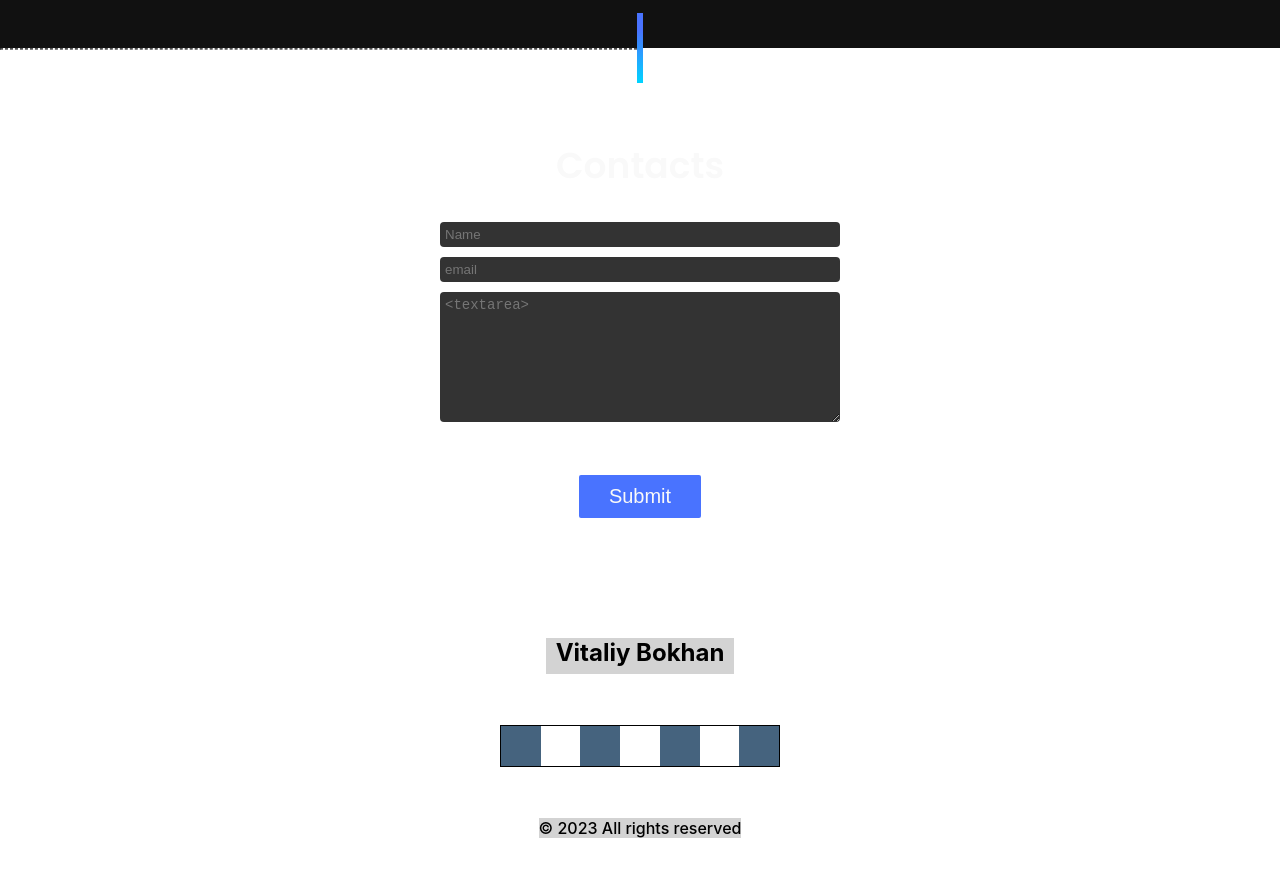
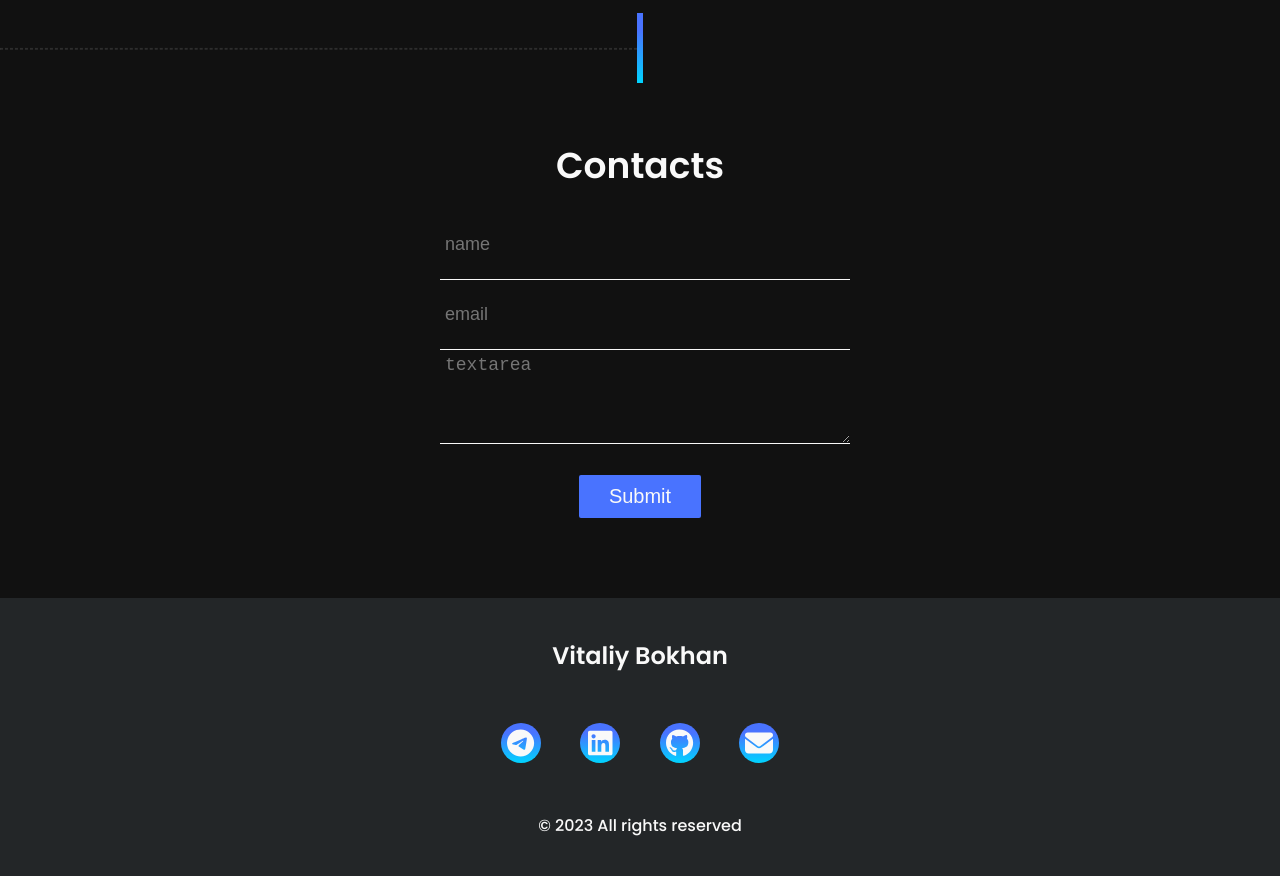
Before and after one commit to VitalickWeb/Portfolio, a React (Create React App) app: page / in a window 1280 px wide. Shown: the part 3260-4136 px from the top of the page. Built offline with nearby package versions, Linux system fonts and the light colour scheme.

Commit message:
made two parts portfolio

```diff
--- a/package.json
+++ b/package.json
@@ -4,6 +4,10 @@
   "private": true,
   "homepage": "https://VitalickWeb.github.io/Portfolio",
   "dependencies": {
+    "@fortawesome/fontawesome-svg-core": "^6.4.0",
+    "@fortawesome/free-brands-svg-icons": "^6.4.0",
+    "@fortawesome/free-solid-svg-icons": "^6.4.0",
+    "@fortawesome/react-fontawesome": "^0.2.0",
     "@testing-library/jest-dom": "^5.14.1",
     "@testing-library/react": "^13.0.0",
     "@testing-library/user-event": "^13.2.1",
--- a/src/components/contacts/Contacts.module.scss
+++ b/src/components/contacts/Contacts.module.scss
@@ -4,12 +4,11 @@
 .blockContacts {
   width: 100%;
   height: 550px;
-  //background-color: $bgColor;
+  background-color: $bgColor;
 
-  -webkit-box-shadow: 0px 20px 34px 9px rgba(17, 17, 17, 0.2);
-  -moz-box-shadow: 0px 20px 34px 9px rgba(17, 17, 17, 0.2);
-  box-shadow: 0px 20px 34px 9px rgba(17, 17, 17, 0.2);
-  z-index: 2;
+  -webkit-box-shadow: 0px 20px 34px 9px rgb(17, 17, 17);
+  -moz-box-shadow: 0px 20px 34px 9px rgb(17, 17, 17);
+  box-shadow: 0px 20px 34px 9px rgb(17, 17, 17);
 
   .containerContacts {
     width: 80%;
@@ -21,7 +20,7 @@
     justify-content: space-between;
     align-items: center;
 
-    padding: 90px 0 90px 0;
+    padding: 90px 0 40px 0;
 
     .blockContactsForm {
       width: 100%;
@@ -33,6 +32,8 @@
       align-items: center;
 
       .blockTitle {
+        margin-bottom: 10px;
+
         .itemTitle {
           @include textHead($textColor, 36px, $textPoppins);
           color: $textColor;
@@ -40,7 +41,6 @@
           margin-top: 0;
           margin-bottom: 0;
           padding: 0 10px 0 10px;
-
         }
       }
 
@@ -53,28 +53,59 @@
 
         input[type='text'],
         input[type='email'] {
+          color: #8e8e8e;
+          font-size: 18px;
           width: 100%;
-          padding: 5px;
-          box-sizing: border-box;
+
           outline: none;
-          margin-bottom: 10px;
-          background-color: #333;
-          color: $textColor;
           border: none;
-          border-radius: 4px;
+          background-color: #111;
+
+          border-bottom: 1px solid $textColor;
+          padding: 24px 5px 24px 5px;
+          transition: border-bottom-color 0.3s ease;
+
+          z-index: 2;
+          &:focus {
+            color: #8e8e8e;
+            background-color: #222;
+            border-bottom-color: $primaryColor;
+            animation: slideRight 0.5s ease;
+            outline: none;
+            -webkit-appearance: none;
+            box-shadow: none;
+            -webkit-box-shadow: none;
+            -moz-box-shadow: none;
+          }
         }
 
         textarea {
+          color: #8e8e8e;
+          font-size: 18px;
+          width: 100%;
+
           outline: none;
-          padding: 5px 0 0 5px;
           border: none;
-          font-size: 14px;
-          width: 100%;
-          height: 130px;
-          box-sizing: border-box;
-          background-color: #333;
-          color: #fff;
-          border-radius: 4px;
+          background-color: #111;
+
+          border-bottom: 1px solid $textColor;
+          padding: 5px 5px 48px 5px;
+          transition: border-bottom-color 0.3s ease;
+
+          &:focus {
+            background-color: #222;
+            border-bottom-color: $primaryColor;
+            animation: slideRight 0.5s ease;
+          }
+        }
+
+        @keyframes slideRight {
+          0% {
+            width: 0;//начало анимации
+          }
+          100% {
+            width: 100%;//конец анимации
+          }
         }
 
         @media (max-width: 760px) {
@@ -83,6 +114,25 @@
 
         @media (max-width: 360px) {
           width: 100%;
+        }
+
+        input[type='text']:-webkit-autofill,
+        input[type='text']:-webkit-autofill:hover,
+        input[type='text']:-webkit-autofill:focus,
+        input[type='email']:-webkit-autofill,
+        input[type='email']:-webkit-autofill:hover,
+        input[type='email']:-webkit-autofill:focus,
+        textarea:-webkit-autofill,
+        textarea:-webkit-autofill:hover,
+        textarea:-webkit-autofill:focus,
+        select:-webkit-autofill,
+        select:-webkit-autofill:hover,
+        select:-webkit-autofill:focus {
+          border-bottom-color: $primaryColor;
+          -webkit-text-fill-color: #8e8e8e;
+          -webkit-box-shadow: 0 0 0 1000px #222 inset;
+          transition: background-color 5000s ease-in-out 0s;
+          background: -webkit-linear-gradient(top, rgba(255, 255, 255, 0) 0%, rgba(0, 174, 255, 0.04) 50%, rgba(255, 255, 255, 0) 51%, rgba(0, 174, 255, 0.03) 100%);
         }
       }
 
--- a/src/components/contacts/Contacts.tsx
+++ b/src/components/contacts/Contacts.tsx
@@ -12,9 +12,9 @@ export const Contacts = () => {
                     </div>
                     <div className={st.blockForm}>
                         <form action="">
-                            <input type="text" placeholder="Name"/>
+                            <input type="text" placeholder="name"/>
                             <input type="email" placeholder="email"/>
-                            <textarea name="text" placeholder="<textarea>"></textarea>
+                            <textarea name="text" placeholder="textarea"></textarea>
                         </form>
                     </div>
                     <div className={st.submit}>
--- a/src/components/footer/Footer.module.scss
+++ b/src/components/footer/Footer.module.scss
@@ -1,13 +1,15 @@
+@import '../common/styles/sass/variables';
+
 .blockFooter {
   width: 100%;
-  background-color: #fff;
+  background-color: #232628;
 
   .containerFooter {
     width: 80%;
     height: 280px;
     margin: 0 auto;
-    border-top: 0;
-    border-bottom: 0;
+    //border-top: 0;
+    //border-bottom: 0;
     display: flex;
     align-items: center;
 
@@ -26,24 +28,79 @@
         align-items: center;
 
         .itemTitle {
+          color: $textColor;
+          font-family: $textPoppins;
+
+          height: 36px;
+
+          margin: 0;
           padding: 0 10px 0 10px;
-          height: 36px;
-          margin-top: 0;
-          margin-bottom: 0;
-          background-color: lightgray;
         }
       }
 
       .blocksSocialIcons {
         width: 278px;
+
         display: flex;
         justify-content: space-between;
-        border: 1px solid;
 
-        .socialIcon {
+        a.socialIcon {
+          background: linear-gradient(180deg, #4973ff 0%, #4973ff 25%, #00d4ff 100%);
+          border-radius: 50%;
+          font-size: 28px;
+
           width: 40px;
           height: 40px;
-          background-color: #45637E;
+
+          display: flex;
+          justify-content: center;
+          align-items: center;
+
+          box-sizing: border-box;
+        }
+
+        .socialIcon span.telegramIcon {
+          color: $textColor;
+          font-size: 28px;
+          transition: 0.1s ease-in-out;
+        }
+
+        .socialIcon span.linkedinIcon {
+          color: $textColor;
+          font-size: 28px;
+          transition: 0.1s ease-in-out;
+        }
+
+        .socialIcon span.githubIcon {
+          color: $textColor;
+          font-size: 28px;
+          transition: 0.1s ease-in-out;
+        }
+
+        .socialIcon span.envelopeIcon {
+          color: $textColor;
+          font-size: 28px;
+          transition: 0.1s ease-in-out;
+        }
+
+        .socialIcon .telegramIcon:hover {
+          color: #666666;
+          transition: 0.1s ease-in-out;
+        }
+
+        .socialIcon .linkedinIcon:hover {
+          color: #666666;
+          transition: 0.1s ease-in-out;
+        }
+
+        .socialIcon .githubIcon:hover  {
+          color: #666666;
+          transition: 0.1s ease-in-out;
+        }
+
+        .socialIcon .envelopeIcon:hover  {
+          color: #666666;
+          transition: 0.1s ease-in-out;
         }
 
         @media (max-width: 360px) {
@@ -53,10 +110,11 @@
 
       .license {
         .copyright {
-          margin-top: 0;
-          margin-bottom: 0;
-          background-color: lightgray;
+          color: $textColor;
+          font-family: $textPoppins;
           font-weight: 500;
+
+          margin: 0;
         }
       }
     }
--- a/src/components/footer/Footer.tsx
+++ b/src/components/footer/Footer.tsx
@@ -1,5 +1,10 @@
 import React from 'react';
 import st from "./Footer.module.scss";
+
+import { FontAwesomeIcon } from '@fortawesome/react-fontawesome';
+import {faGithub, faLinkedin, faTelegram} from '@fortawesome/free-brands-svg-icons';
+import {faEnvelope} from "@fortawesome/free-solid-svg-icons";
+
 
 export const Footer = () => {
     return (
@@ -10,10 +15,26 @@ export const Footer = () => {
                         <h2 className={st.itemTitle}>Vitaliy Bokhan</h2>
                     </div>
                     <div className={st.blocksSocialIcons}>
-                        <div className={st.socialIcon}></div>
-                        <div className={st.socialIcon}></div>
-                        <div className={st.socialIcon}></div>
-                        <div className={st.socialIcon}></div>
+                        <a href={'#'} className={st.socialIcon}>
+                            <span className={st.telegramIcon}>
+                                <FontAwesomeIcon icon={faTelegram} className={st.telegramIcon}/>
+                            </span>
+                        </a>
+                        <a href={'#'} className={st.socialIcon}>
+                            <span className={st.linkedinIcon}>
+                                <FontAwesomeIcon icon={faLinkedin} className={st.linkedinIcon}/>
+                            </span>
+                        </a>
+                        <a href={'#'} className={st.socialIcon}>
+                            <span className={st.githubIcon}>
+                                <FontAwesomeIcon icon={faGithub} className={st.githubIcon}/>
+                            </span>
+                        </a>
+                        <a href={'#'} className={st.socialIcon}>
+                            <span className={st.envelopeIcon}>
+                                <FontAwesomeIcon icon={faEnvelope} className={st.envelopeIcon}/>
+                            </span>
+                        </a>
                     </div>
                     <div className={st.license}>
                         <p className={st.copyright}>© 2023 All rights reserved</p>
```
Also changed, not shown: 1 other file (tests, documents, lock files or other folders).
